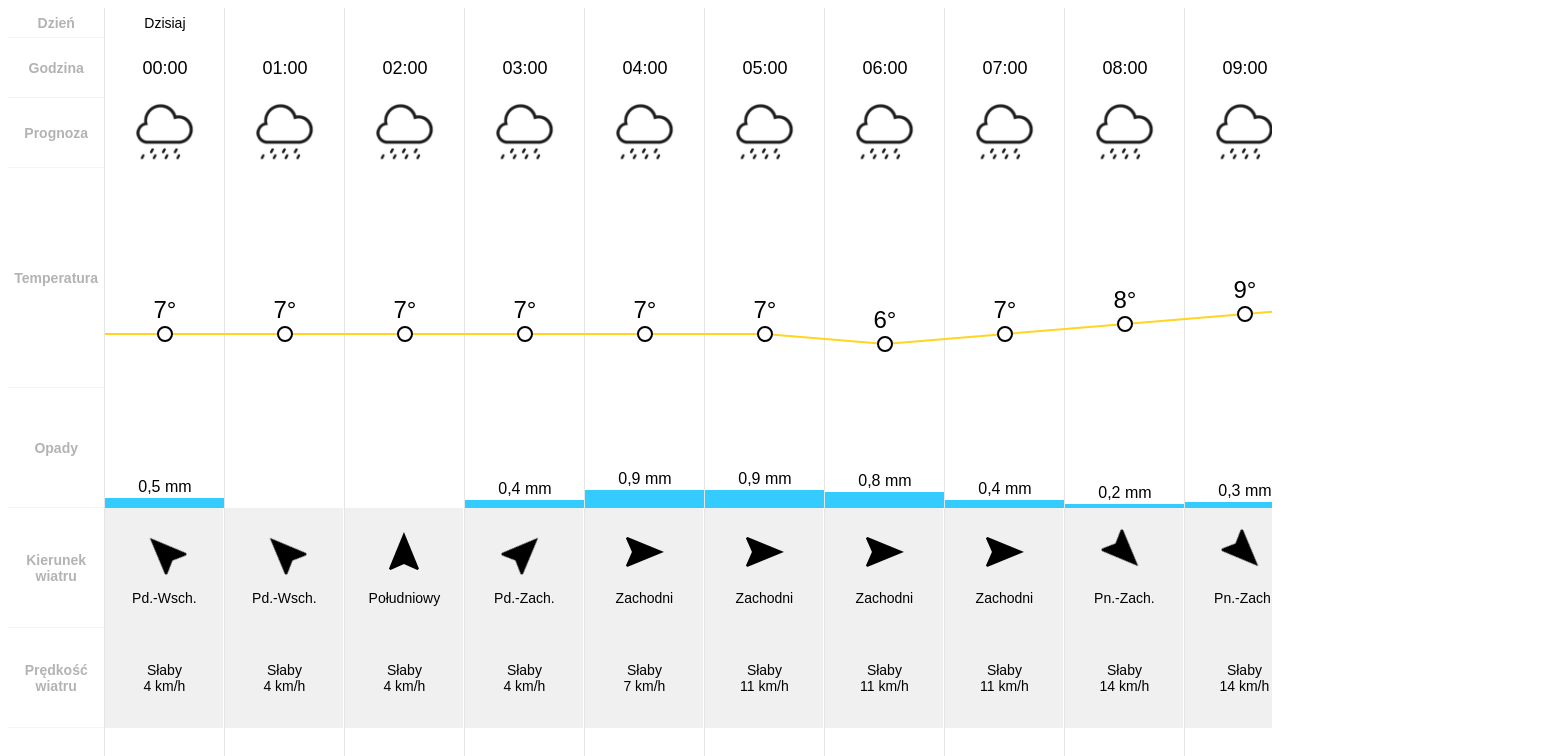
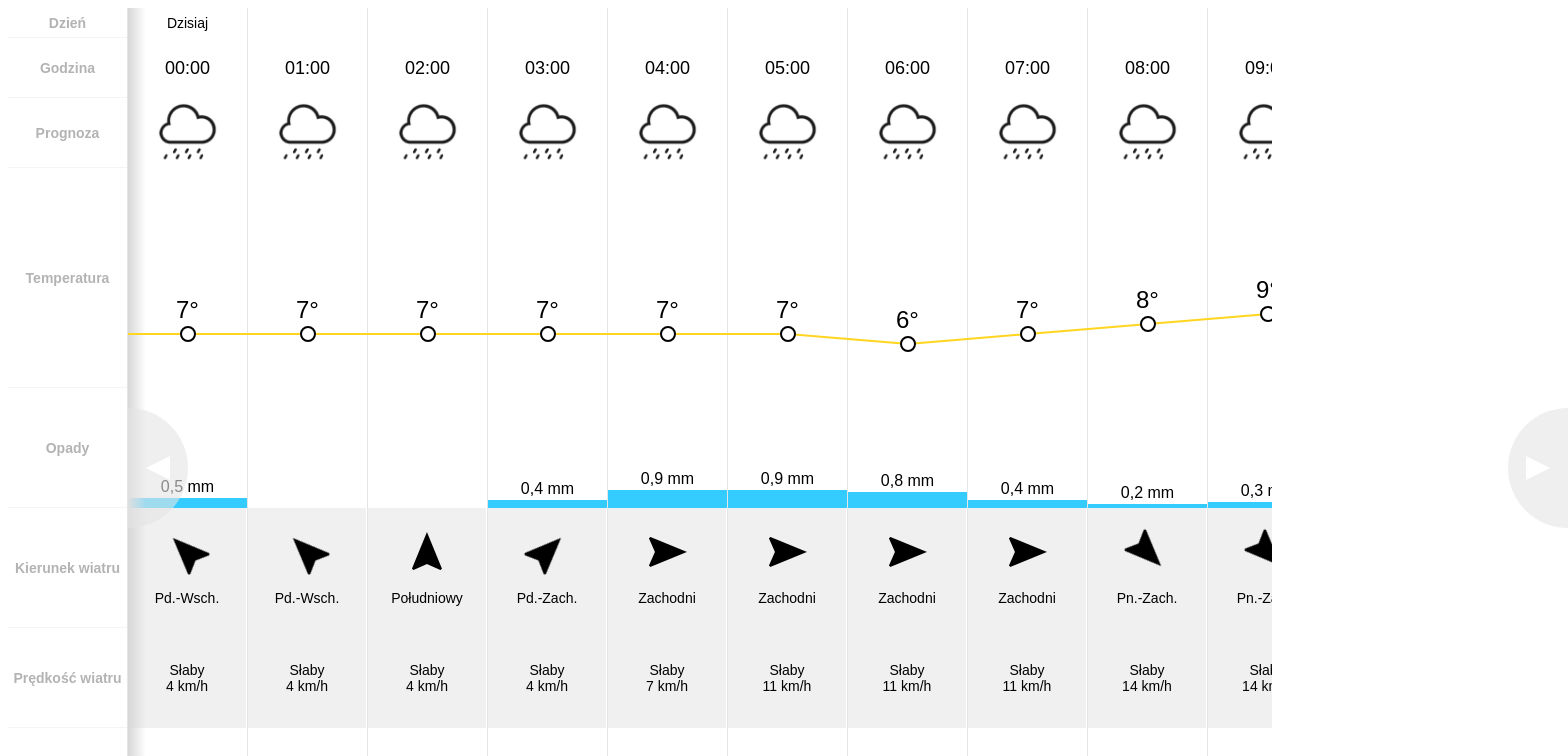
Before and after one commit to MaciekSznu/weather_widget, a Vue app: page / in a window 1280 px wide. Shown: the top 756 px of the page, 1568 px wide, since content can reach past the window. Built offline with nearby package versions, Linux system fonts and the light colour scheme.

Commit message:
Add swipe functions, add left/right buttons

```diff
--- a/src/App.vue
+++ b/src/App.vue
@@ -1,7 +1,14 @@
 <template>
   <div id="app">
     <LegendColumn />
-    <div class="columnsWrapper">
+    <ButtonLeft class="buttonLeft" />
+    <div
+      class="columnsWrapper"
+      @mousedown="slideMouseDown"
+      @mouseleave="slideMouseLeave"
+      @mouseup="slideMouseUp"
+      @mousemove="slideMouseMove"
+    >
       <Column
         v-for="(weather, index) in weatherData"
         :key="index"
@@ -27,28 +34,57 @@
         :isFirst="isFirst(index)"
       />
     </div>
+    <ButtonRight class="buttonRight" />
   </div>
 </template>
 
 <script>
 import Column from "./components/Column";
 import LegendColumn from "./components/LegendColumn";
+import ButtonLeft from "./components/ButtonLeft";
+import ButtonRight from "./components/ButtonRight";
+
 import { weatherData } from "../src/assets/weatherData";
 
 export default {
   name: "App",
   components: {
     Column,
-    LegendColumn
+    LegendColumn,
+    ButtonLeft,
+    ButtonRight
   },
   data() {
     return {
       weatherData,
       showDay: false,
-      columnWidth: 120
+      columnWidth: 120,
+      isDown: false,
+      startX: "",
+      scrollLeft: ""
     };
   },
   methods: {
+    slideMouseDown(e) {
+      const slider = document.querySelector(".columnsWrapper");
+      this.isDown = true;
+      this.startX = e.pageX - slider.offsetLeft;
+      this.scrollLeft = slider.scrollLeft;
+    },
+    slideMouseLeave() {
+      this.isDown = false;
+    },
+    slideMouseUp() {
+      this.isDown = false;
+    },
+    slideMouseMove(e) {
+      const slider = document.querySelector(".columnsWrapper");
+      if (!this.isDown) return;
+      e.preventDefault();
+      const x = e.pageX - slider.offsetLeft;
+      const walk = (x - this.startX) * 1; //multiply can change swipe speed
+      slider.scrollLeft = this.scrollLeft - walk;
+    },
     datas() {
       let datas = this.$data.weatherData;
       return datas;
@@ -199,6 +235,17 @@ export default {
   padding: 0;
   display: flex;
   height: 920px;
+  position: relative;
+
+  .buttonLeft {
+    position: absolute;
+    left: 120px;
+  }
+
+  .buttonRight {
+    position: absolute;
+    left: 1440px;
+  }
 
   .columnsWrapper {
     width: 1440px;
--- /dev/null
+++ b/src/components/ButtonLeft.vue
@@ -0,0 +1,61 @@
+<template>
+  <div class="button-column">
+    <div class="button-column__button">
+      <div class="button-column__button--icon"></div>
+    </div>
+  </div>
+</template>
+
+<script>
+export default {
+  name: "ButtonLeft"
+  // props: {
+  //   day: String,
+  // }
+};
+</script>
+
+<style scoped lang="scss">
+.button-column {
+  height: 100%;
+  width: 120px;
+  min-width: 120px;
+  background: linear-gradient(
+    90deg,
+    rgba(215, 215, 215, 1) 0%,
+    rgba(255, 255, 255, 0) 15%,
+    rgba(255, 255, 255, 0) 100%
+  );
+  display: flex;
+  flex-direction: column;
+  justify-content: center;
+  align-items: flex-start;
+  margin: 0;
+  padding: 0;
+  cursor: pointer;
+
+  &__button {
+    background-color: #e5e5e5;
+    height: 120px;
+    width: 60px;
+    border-top-right-radius: 60px;
+    border-bottom-right-radius: 60px;
+    display: flex;
+    justify-content: center;
+    align-items: center;
+    opacity: 0.6;
+
+    &:hover {
+      opacity: 0.85;
+    }
+
+    &--icon {
+      width: 0;
+      height: 0;
+      border-top: 12px solid transparent;
+      border-right: 24px solid #ffffff;
+      border-bottom: 12px solid transparent;
+    }
+  }
+}
+</style>
--- /dev/null
+++ b/src/components/ButtonRight.vue
@@ -0,0 +1,60 @@
+<template>
+  <div class="button-column">
+    <div class="button-column__button">
+      <div class="button-column__button--icon"></div>
+    </div>
+  </div>
+</template>
+
+<script>
+export default {
+  name: "ButtonRight"
+  // props: {
+  //   day: String,
+  // }
+};
+</script>
+
+<style scoped lang="scss">
+.button-column {
+  height: 100%;
+  width: 120px;
+  min-width: 120px;
+  background: linear-gradient(
+    90deg,
+    rgba(255, 255, 255, 0) 0%,
+    rgba(255, 255, 255, 1) 100%
+  );
+  display: flex;
+  flex-direction: column;
+  justify-content: center;
+  align-items: flex-end;
+  margin: 0;
+  padding: 0;
+  cursor: pointer;
+
+  &__button {
+    background-color: #e5e5e5;
+    height: 120px;
+    width: 60px;
+    border-top-left-radius: 60px;
+    border-bottom-left-radius: 60px;
+    display: flex;
+    justify-content: center;
+    align-items: center;
+    opacity: 0.6;
+
+    &:hover {
+      opacity: 0.85;
+    }
+
+    &--icon {
+      width: 0;
+      height: 0;
+      border-top: 12px solid transparent;
+      border-left: 24px solid #ffffff;
+      border-bottom: 12px solid transparent;
+    }
+  }
+}
+</style>
--- a/src/components/Column.vue
+++ b/src/components/Column.vue
@@ -113,6 +113,7 @@ export default {
 
 <style scoped lang="scss">
 .column {
+  box-sizing: border-box;
   height: 920px;
   width: 120px;
   min-width: 120px;
--- a/src/components/LegendColumn.vue
+++ b/src/components/LegendColumn.vue
@@ -39,6 +39,7 @@ export default {
 .column {
   height: 920px;
   width: 120px;
+  min-width: 120px;
   color: #b3b3b3;
   font-size: 14px;
   font-weight: 600;
```
